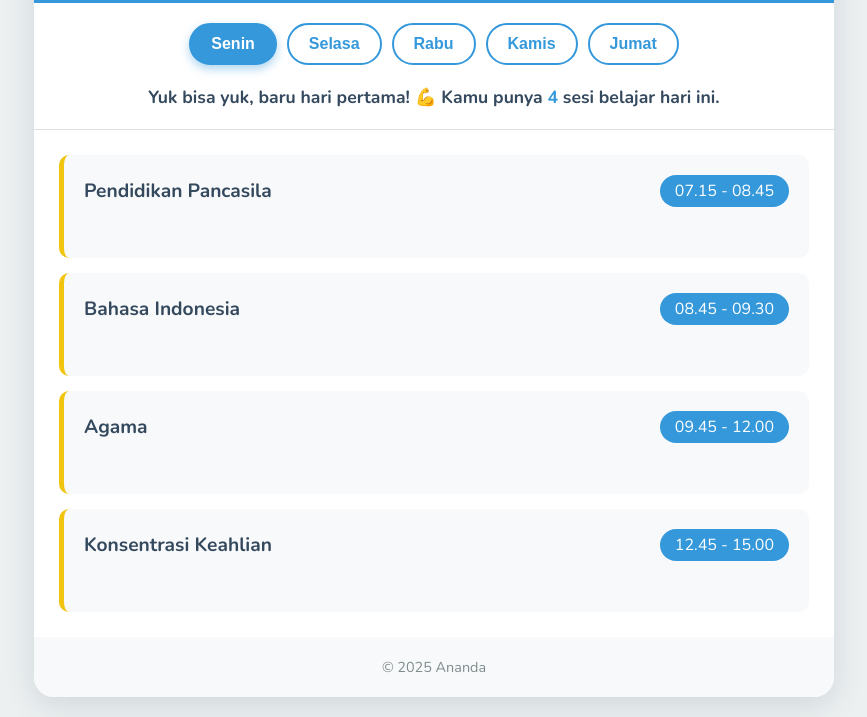
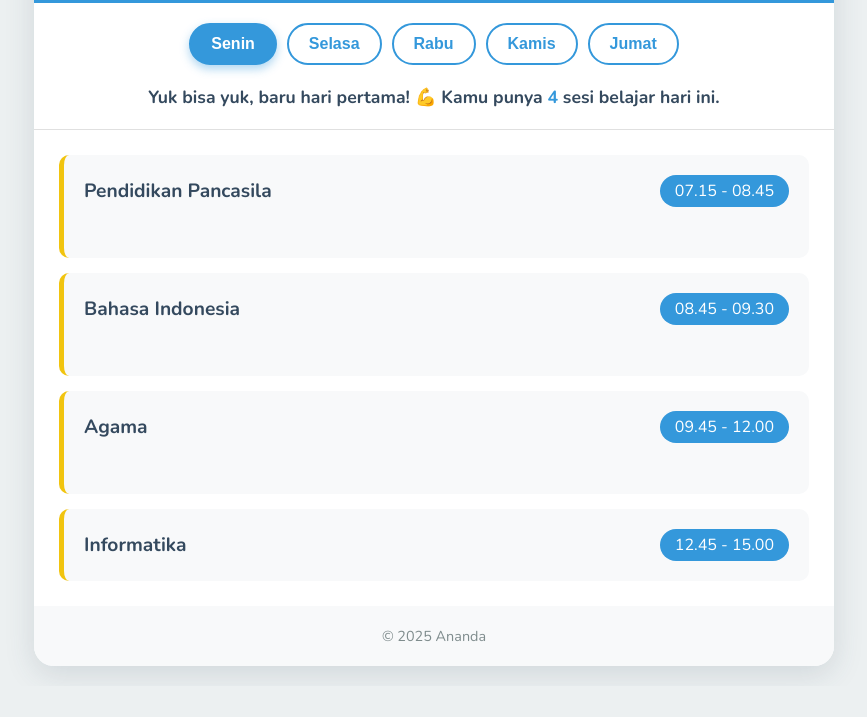
Before and after one commit to ananda101608/PROJECT-SELAMA-SMK, a plain HTML site: page index.html in a window 1280 px wide. Shown: the part 121-838 px from the top of the page, without its empty margins (206-1073 px from the left). After the commit the page ends 807 px from the top, so only its background shows below. Drawn offline with nearby package versions, Linux system fonts and the light colour scheme.

Commit message:
Update index.html

```diff
--- a/index.html
+++ b/index.html
@@ -217,7 +217,7 @@
                 <div class="subject-card" data-teacher="Kurnia"><div class="subject-details"><span class="subject-name">Pendidikan Pancasila</span><span class="subject-time">07.15 - 08.45</span></div></div>
                 <div class="subject-card" data-teacher="Fajri"><div class="subject-details"><span class="subject-name">Bahasa Indonesia</span><span class="subject-time">08.45 - 09.30</span></div></div>
                 <div class="subject-card" data-teacher="Ceceh"><div class="subject-details"><span class="subject-name">Agama</span><span class="subject-time">09.45 - 12.00</span></div></div>
-                <div class="subject-card" data-teacher="Entin"><div class="subject-details"><span class="subject-name">Konsentrasi Keahlian</span><span class="subject-time">12.45 - 15.00</span></div></div>
+                <div class="subject-card" data-teacher="Pak Batalyon Tempur"><div class="subject-details"><span class="subject-name">Informatika</span><span class="subject-time">12.45 - 15.00</span></div></div>
             </div>
             <div id="selasa" class="schedule-day">
                 <div class="subject-card" data-teacher="Fajri"><div class="subject-details"><span class="subject-name">Bahasa Indonesia</span><span class="subject-time">06.30 - 08.45</span></div></div>
```
